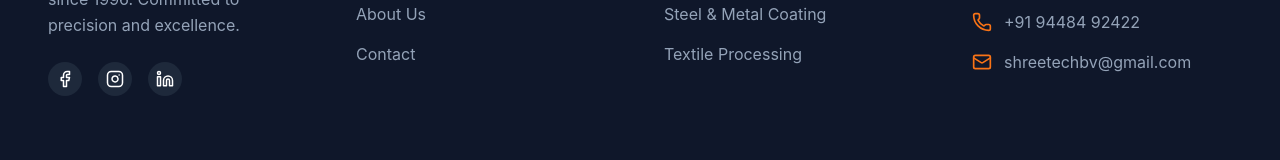
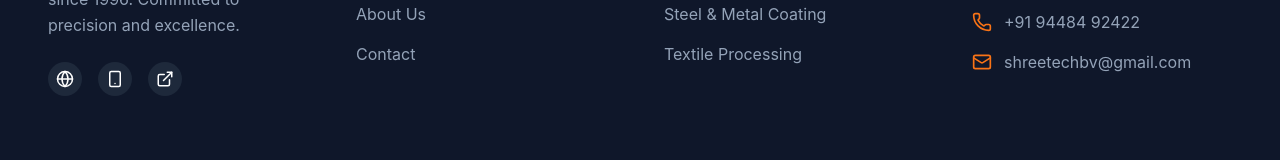
Before and after one commit to 23btrct005-coder/Shreetech, a React (Vite) app in the folder client/: page /admin in a window 1280 px wide. Shown: the part 1068-1228 px from the top of the page. Built offline with nearby package versions, Linux system fonts and the light colour scheme; no server answers.

Commit message:
Fix: Replace missing lucide-react social icons to fix build error

```diff
--- a/client/src/components/Footer.jsx
+++ b/client/src/components/Footer.jsx
@@ -1,5 +1,5 @@
 import React from 'react';
-import { Mail, Phone, MapPin, Facebook, Instagram, Linkedin } from 'lucide-react';
+import { Mail, Phone, MapPin, Globe, Smartphone, ExternalLink } from 'lucide-react';
 
 const Footer = () => {
   return (
@@ -15,9 +15,9 @@ const Footer = () => {
             Leading manufacturer of high-quality industrial rubber rollers since 1996. Committed to precision and excellence.
           </p>
           <div className="flex gap-4">
-            <a href="#" className="p-2 bg-slate-800 rounded-full hover:bg-secondary transition-colors"><Facebook size={18} /></a>
-            <a href="#" className="p-2 bg-slate-800 rounded-full hover:bg-secondary transition-colors"><Instagram size={18} /></a>
-            <a href="#" className="p-2 bg-slate-800 rounded-full hover:bg-secondary transition-colors"><Linkedin size={18} /></a>
+            <a href="#" className="p-2 bg-slate-800 rounded-full hover:bg-secondary transition-colors"><Globe size={18} /></a>
+            <a href="#" className="p-2 bg-slate-800 rounded-full hover:bg-secondary transition-colors"><Smartphone size={18} /></a>
+            <a href="#" className="p-2 bg-slate-800 rounded-full hover:bg-secondary transition-colors"><ExternalLink size={18} /></a>
           </div>
         </div>
 
```
